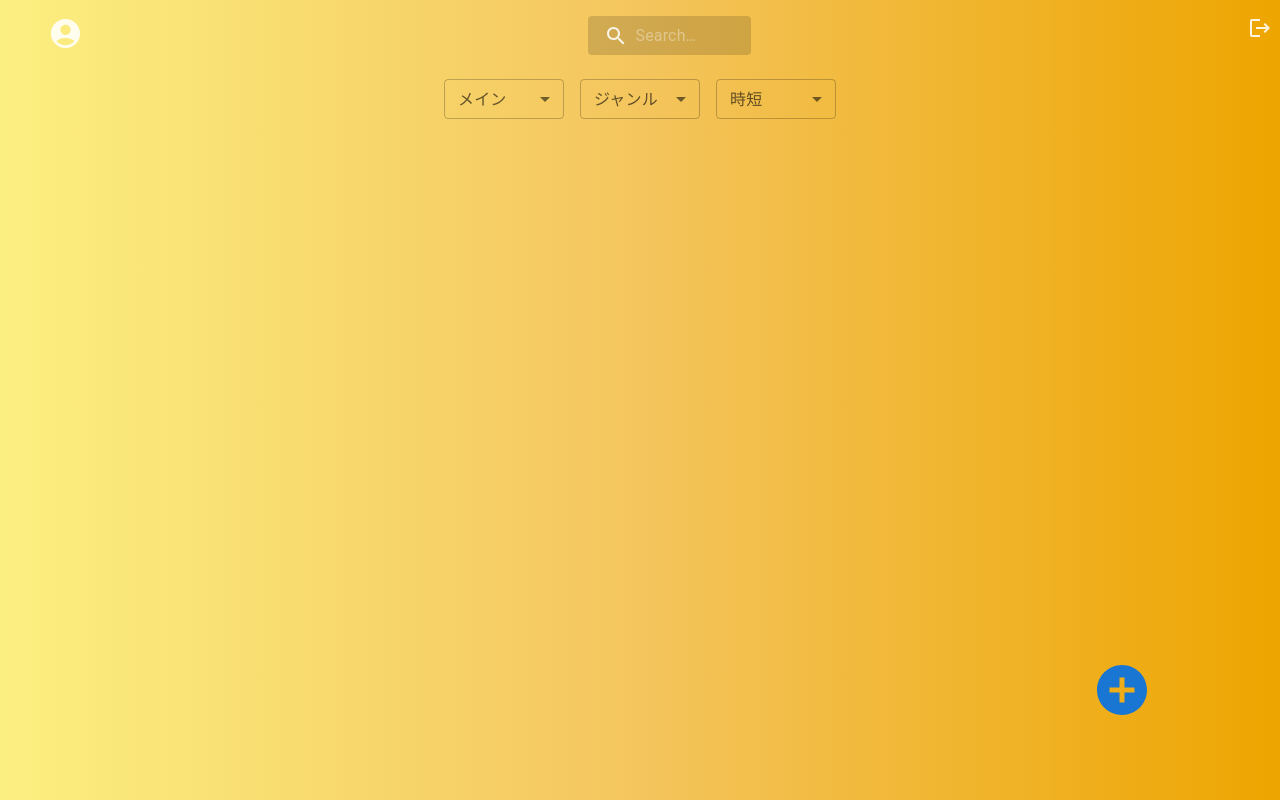
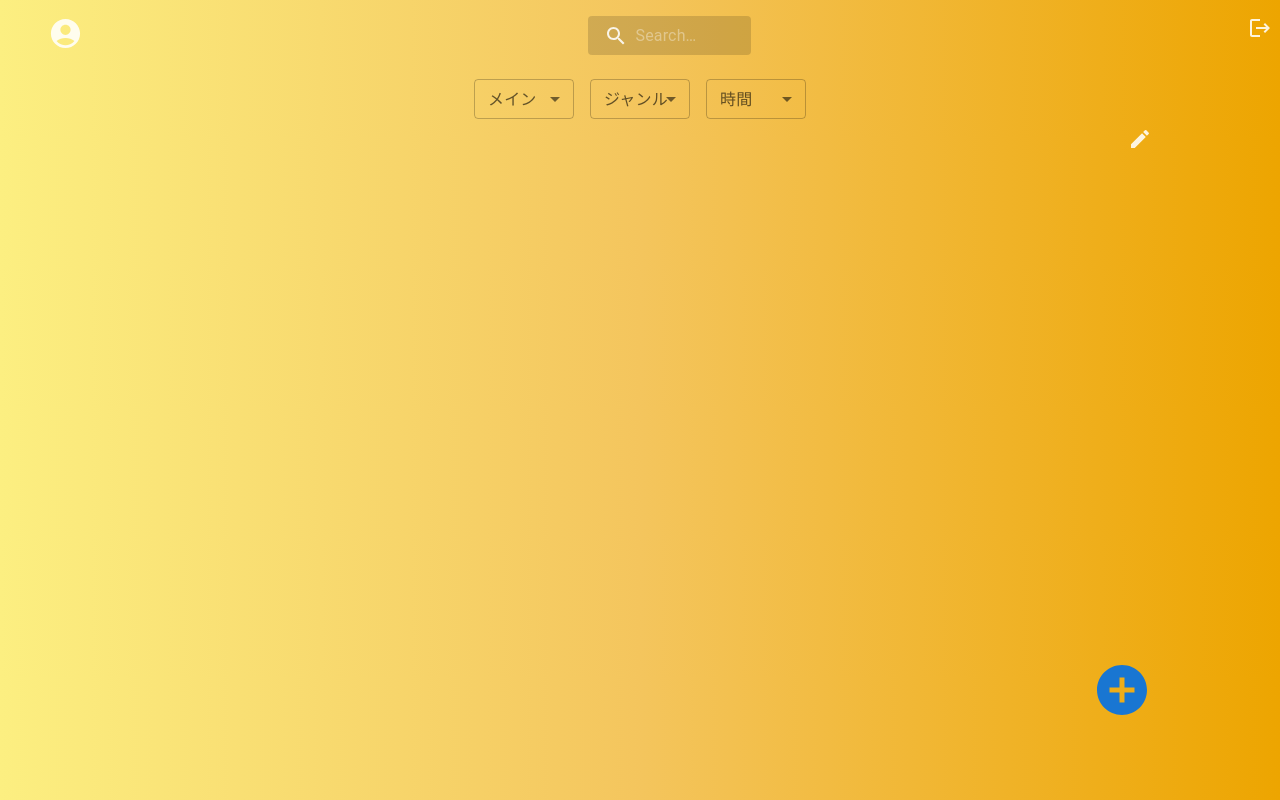
Before and after one commit to hackathon-24-winter-c-team/cook-keep, a React (Vite) app in the folder front/React/: page /recipes in a window 1280 px wide. Built offline with nearby package versions, Linux system fonts and the light colour scheme.

Commit message:
モーダル表示、詳細ページへのボタン追加

```diff
--- a/front/React/src/pages/RecipeList/RecipeList.jsx
+++ b/front/React/src/pages/RecipeList/RecipeList.jsx
@@ -2,17 +2,28 @@ import React from 'react';
 import styles from './RecipeList.module.css'
 import AccountCircleIcon from '@mui/icons-material/AccountCircle';
 import LogoutIcon from '@mui/icons-material/Logout';
+import EditIcon from '@mui/icons-material/Edit';
 import { SearchBar } from './SearchBar';
 import { TagSelect } from './TagSelect/TagSelect';
 import AddCircleIcon from '@mui/icons-material/AddCircle';
 import { RecipeRegistModal } from './RecipeRegistModal/RecipeRegistModal';
+// import { Navigate } from 'react-router-dom';
+import { useNavigate } from 'react-router-dom';
 
+// レシピ一覧の主要コンポーネント
 export const RecipeList = () => {
-    const [modalOpen, setModalOpen] = React.useState(false);
+    const [modalOpen, setModalOpen] = React.useState(false); // レシピ登録モーダルの表示状態を管理
+    // モーダルを開く関数
+    const handleOpenModal = () => {
+        setModalOpen(true); //tureにすることでモーダルを表示する
+    }
 
-    const handleOpenModal = () => {
-        setModalOpen(true);
-    }
+    const navigate = useNavigate();
+
+    // レシピ詳細ページへ遷移する関数 1はレシピIDに変更する必要アリ
+    const handleDetailClick = () => {
+        navigate('/recipes/1');
+    };
 
     return (
         <>
@@ -26,12 +37,14 @@ export const RecipeList = () => {
             <div>
                 <TagSelect />
             </div>
+            <EditIcon className={styles.editIcon} onClick={handleDetailClick}/>
             <div>
                 <AddCircleIcon
                 className={styles.newRecipeIcon}
                 sx={{ fontSize: 60}}
                 color='primary'
                 onClick={handleOpenModal} />
+                {/* モーダルが開かれている（modalOpenがtrue）場合にのみ、レシピ登録モーダルを表示 */}
                 {modalOpen && <RecipeRegistModal open={modalOpen} setOpen={setModalOpen} />}
             </div>
         </>
--- a/front/React/src/pages/RecipeList/RecipeList.module.css
+++ b/front/React/src/pages/RecipeList/RecipeList.module.css
@@ -39,3 +39,8 @@
     color: aqua;
     transition: .4s;
 }
+
+.editIcon {
+    position: fixed;
+    right: 10%;
+}
--- a/front/React/src/pages/RecipeList/RecipeRegistModal/RecipeRegistModal.jsx
+++ b/front/React/src/pages/RecipeList/RecipeRegistModal/RecipeRegistModal.jsx
@@ -8,11 +8,13 @@ const style = {
   top: '50%',
   left: '50%',
   transform: 'translate(-50%, -50%)',
-  width: 400,
-  bgcolor: 'black',
+  width: 300,
+  height: 600,
+  bgcolor: 'background.paper',
   border: '2px solid #000',
   boxShadow: 24,
   p: 4,
+
 };
 
 export const RecipeRegistModal = ({ open, setOpen }) => {
@@ -27,11 +29,11 @@ export const RecipeRegistModal = ({ open, setOpen }) => {
         aria-describedby="modal-modal-description"
       >
         <Box sx={style}>
-          <Typography id="modal-modal-title" variant="h6" component="h2">
-            Text in a modal
+          <Typography id="modal-modal-title" variant="h6" component="h2" sx={{ color: 'red' }}>
+            レシピ登録モーダル
           </Typography>
-          <Typography id="modal-modal-description" sx={{ mt: 2 }}>
-            Duis mollis, est non commodo luctus, nisi erat porttitor ligula.
+          <Typography id="modal-modal-description" sx={{ mt: 2, color: 'green' }}>
+            ここで新しいレシピを登録する
           </Typography>
         </Box>
       </Modal>
--- a/front/React/src/pages/RecipeList/TagSelect/TagSelect.jsx
+++ b/front/React/src/pages/RecipeList/TagSelect/TagSelect.jsx
@@ -6,25 +6,30 @@ import Select from '@mui/material/Select';
 import styles from './TagSelect.module.css'
 
 export const TagSelect = () => {
+  // 各カテゴリの選択された値を管理するステート
   const [main, setMain] = React.useState('');
   const [genre, setGenre] = React.useState('');
   const [jitan, setJitan] = React.useState('');
 
+  // 'メイン' カテゴリの選択値を更新する関数
   const handleMainChange = (event) => {
     setMain(event.target.value);
   };
 
+  // 'ジャンル' カテゴリの選択値を更新する関数
   const handliGenreChange = (event) => {
     setGenre(event.target.value)
   }
 
+  // '時短' カテゴリの選択値を更新する関数
   const handleJitanChange = (event) => {
     setJitan(event.target.value)
   }
 
   return (
     <div className={styles.taglist}>
-    <FormControl sx={{ m: 1, minWidth: 120 }} size="small">
+      {/* 'メイン' カテゴリのセレクトメニュー */}
+    <FormControl sx={{ m: 1, minWidth: 100 }} size="small">
       <InputLabel id="main-select-label">メイン</InputLabel>
       <Select
         labelId="main-select-label"
@@ -44,7 +49,9 @@ export const TagSelect = () => {
         <MenuItem value={'dessert'}>デザート</MenuItem>
       </Select>
     </FormControl>
-        <FormControl sx={{ m: 1, minWidth: 120 }} size="small">
+
+        {/* 'ジャンル' カテゴリのセレクトメニュー */}
+        <FormControl sx={{ m: 1, minWidth: 100 }} size="small">
         <InputLabel id="genre-select-label">ジャンル</InputLabel>
         <Select
           labelId="genre-select-label"
@@ -62,8 +69,10 @@ export const TagSelect = () => {
           <MenuItem value={'other'}>その他</MenuItem>
         </Select>
       </FormControl>
-      <FormControl sx={{ m: 1, minWidth: 120 }} size="small">
-      <InputLabel id="jitan-select-label">時短</InputLabel>
+
+      {/* '時短' カテゴリのセレクトメニュー */}
+      <FormControl sx={{ m: 1, minWidth: 100 }} size="small">
+      <InputLabel id="jitan-select-label">時間</InputLabel>
       <Select
         labelId="jitan-select-label"
         id="jitan-select"
```
